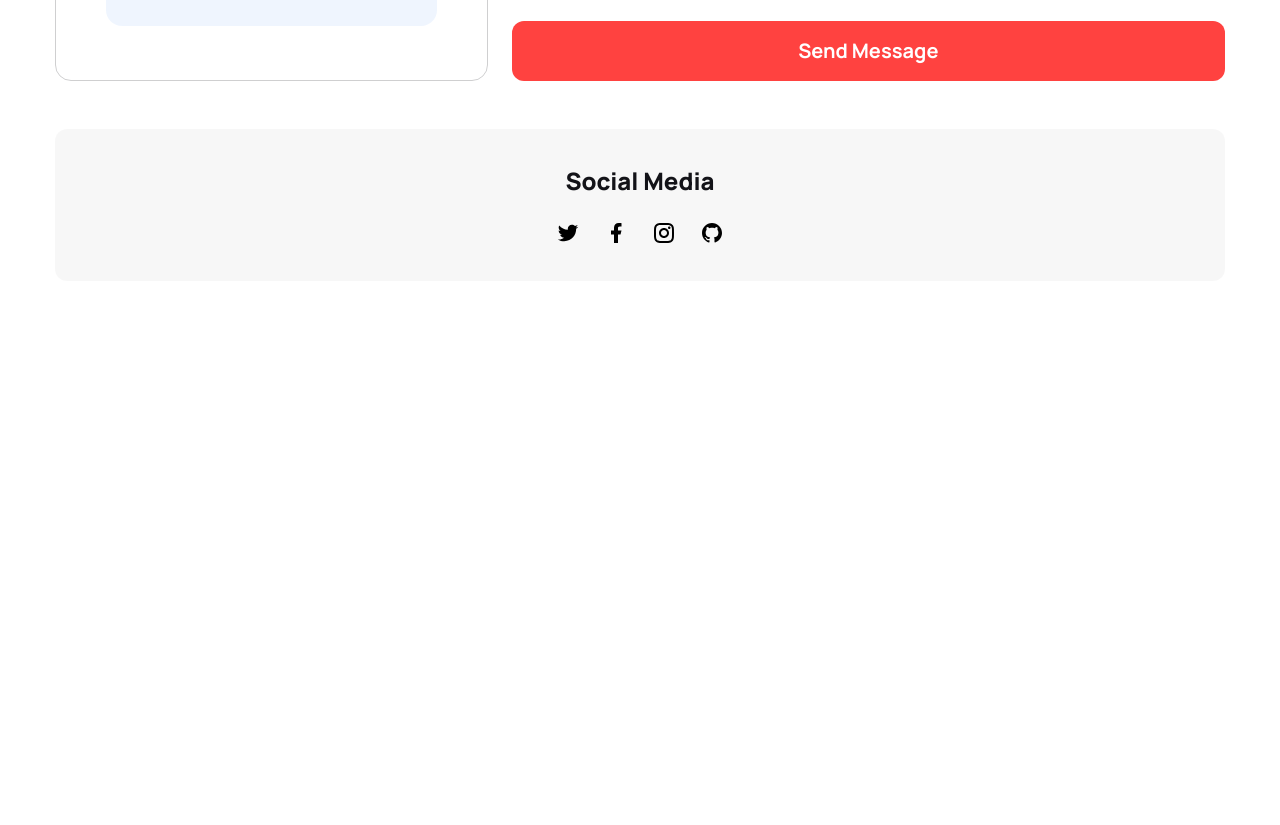
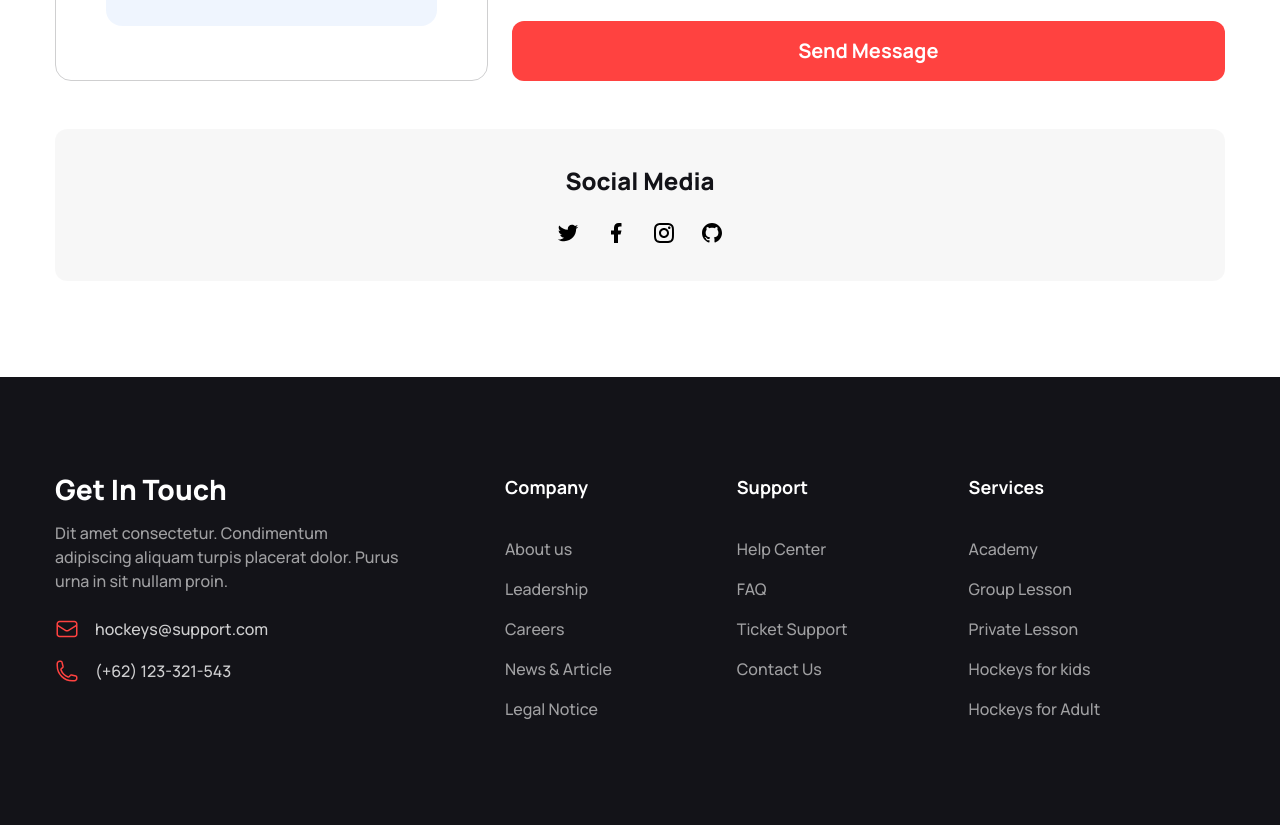
Before and after one commit to Hossain-Md-Shahriar/hockeys, a plain HTML site: page index.html in a window 1280 px wide. Shown: the part 5269-6094 px from the top of the page. Before the commit the page ends 5646 px from the top, so only its background shows below. Drawn offline with nearby package versions, Linux system fonts and the light colour scheme.

Commit message:
footer section added

```diff
--- a/index.html
+++ b/index.html
@@ -22,6 +22,7 @@
             --dark-2: rgba(19, 19, 24, 0.60);
             --dark-3: #424247;
             --semi-white: rgba(255, 255, 255, 0.60);
+            --semi-white-2: rgba(255, 255, 255, 0.80);
             --orange: #FF4240;
             --border-color: rgba(19, 19, 24, 0.20);
             --bg-color: rgba(19, 19, 24, 0.50);
@@ -687,8 +688,56 @@
             </div>
         </section>
     </main>
-    <footer>
 
+    <footer class="bg-[--dark-1] pt-10 pb-10 lg:pt-24 lg:pb-24">
+        <section class="footer mx-auto sm:max-w-[640px] lg:max-w-[1210px]">
+            <div class="mx-5">
+                <div class="grid grid-cols-2 gap-10 lg:grid-cols-[350px_1fr_1fr_1fr] lg:gap-[100px]">
+
+                    <div class="col-span-2 lg:col-span-1 text-center lg:text-left">
+                        <h3 class="text-white text-2xl lg:text-[28px] font-extrabold">Get In Touch</h3>
+                        <p class="text-[--semi-white] text-base/6 font-medium mt-4 mb-6">Dit amet consectetur. Condimentum  adipiscing aliquam turpis placerat dolor. Purus urna in sit nullam proin. </p>
+                        <div class="flex gap-4 mb-[18px] justify-center lg:justify-start">
+                            <img src="Images/letter-orange.svg" alt="">
+                            <p class="text-[--semi-white-2] text-base font-medium">hockeys@support.com</p>
+                        </div>
+                        <div class="flex gap-4 justify-center lg:justify-start">
+                            <img src="Images/phone-orange.svg" alt="">
+                            <p class="text-[--semi-white-2] text-base font-medium">(+62) 123-321-543</p>
+                        </div>
+                    </div>
+
+                    <!-- company -->
+                    <div class="text-center lg:text-left">
+                        <h3 class="text-white text-lg font-bold mb-7">Company</h3>
+                        <p class="text-[--semi-white] text-base/10 font-medium">About us</p>
+                        <p class="text-[--semi-white] text-base/10 font-medium">Leadership</p>
+                        <p class="text-[--semi-white] text-base/10 font-medium">Careers</p>
+                        <p class="text-[--semi-white] text-base/10 font-medium">News & Article</p>
+                        <p class="text-[--semi-white] text-base/10 font-medium">Legal Notice</p>
+                    </div>
+
+                    <!-- support -->
+                    <div class="text-center lg:text-left">
+                        <h3 class="text-white text-lg font-bold mb-7">Support</h3>
+                        <p class="text-[--semi-white] text-base/10 font-medium">Help Center</p>
+                        <p class="text-[--semi-white] text-base/10 font-medium">FAQ</p>
+                        <p class="text-[--semi-white] text-base/10 font-medium">Ticket Support</p>
+                        <p class="text-[--semi-white] text-base/10 font-medium">Contact Us</p>
+                    </div>
+
+                    <!-- services -->
+                    <div class="col-span-2 lg:col-span-1 text-center lg:text-left">
+                        <h3 class="text-white text-lg font-bold mb-7">Services</h3>
+                        <p class="text-[--semi-white] text-base/10 font-medium">Academy</p>
+                        <p class="text-[--semi-white] text-base/10 font-medium">Group Lesson</p>
+                        <p class="text-[--semi-white] text-base/10 font-medium">Private Lesson</p>
+                        <p class="text-[--semi-white] text-base/10 font-medium">Hockeys for kids</p>
+                        <p class="text-[--semi-white] text-base/10 font-medium">Hockeys for Adult</p>
+                    </div>
+                </div>
+            </div>
+        </section>
     </footer>
 </body>
 
```
Also changed, not shown: Images/letter-orange.svg (added), Images/phone-orange.svg (added).
